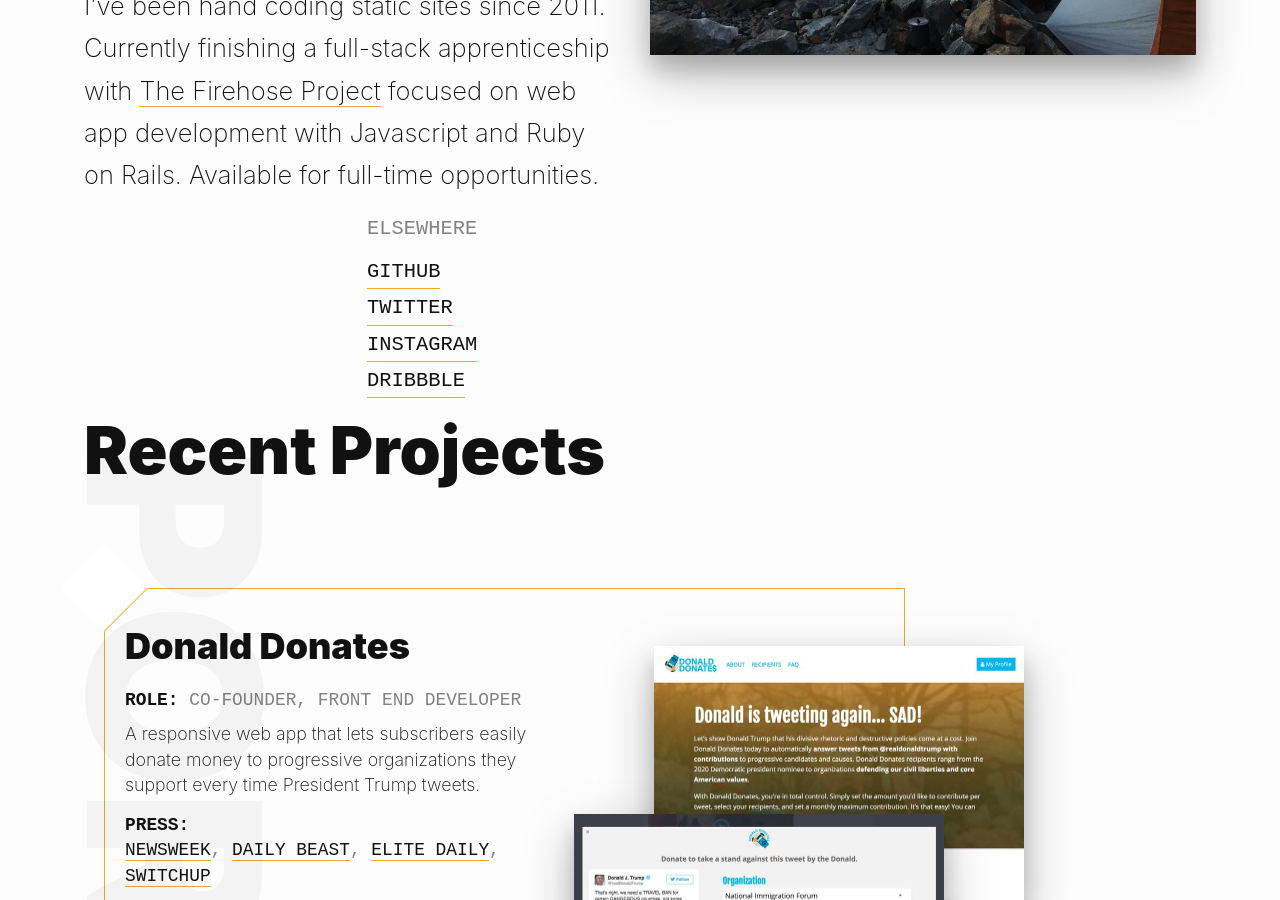
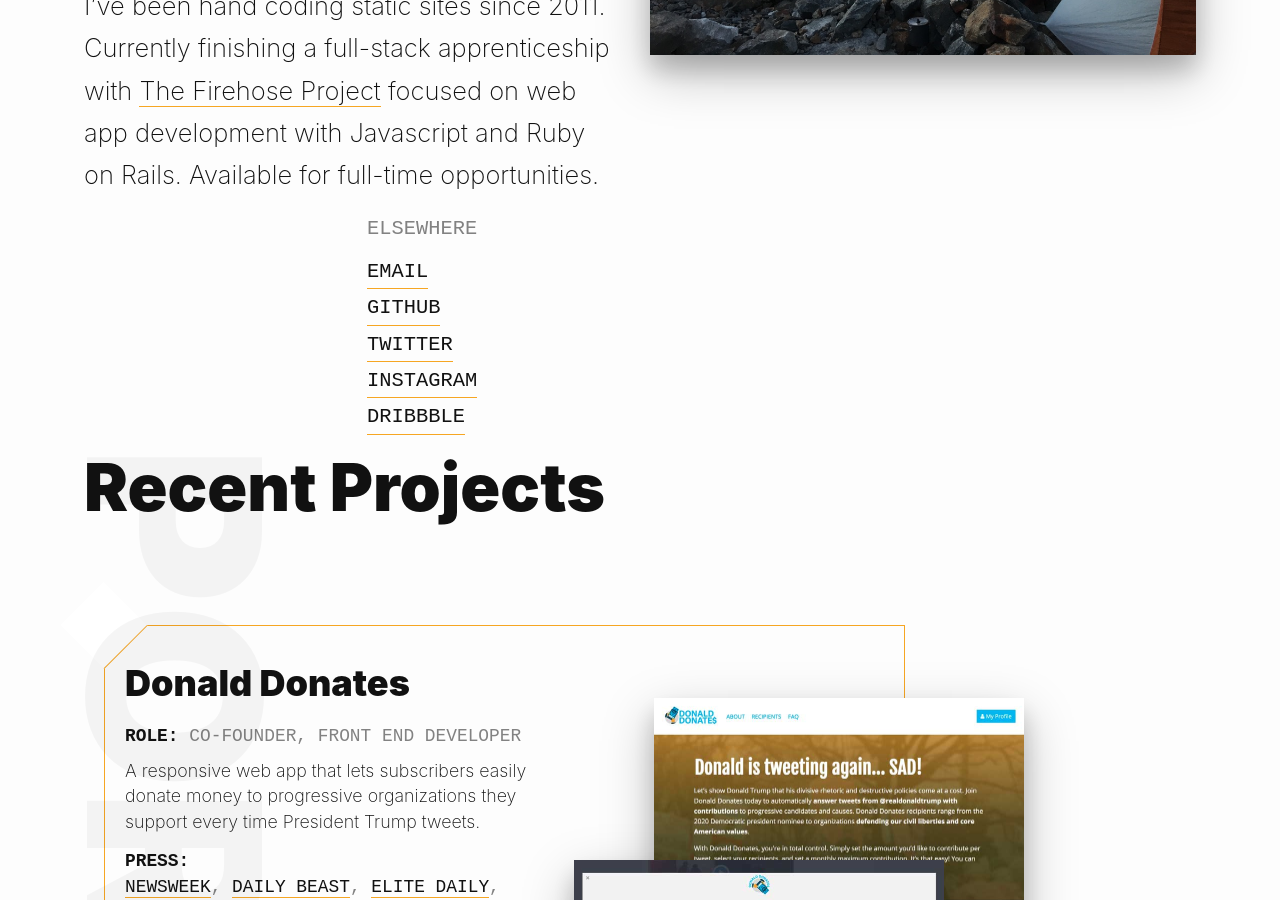
Before and after one commit to jwmunn/jwmunn.github.io, a Jekyll site: the page built from index.html, in a window 1280 px wide and 900 px high, scrolled down 357 px. Built offline with Jekyll 4.4.1, drawn with Linux system fonts in a browser that asks for light colours.

Commit message:
Added email to homepage.

```diff
--- a/index.html
+++ b/index.html
@@ -15,6 +15,7 @@
   <div class="hero-social-links">
     <h4>ELSEWHERE</h4>
     <ul id="elsewhere">
+        <li><a href="mailto:contact@justinmunn.co" class="link">Email</a></li>
         <li><a href="https://github.com/jwmunn" class="link">Github</a></li>
         <li><a href="https://twitter.com/jwmunn" class="link">Twitter</a></li>
         <li><a href="https://www.instagram.com/jwmunn/" class="link">Instagram</a></li>
```
